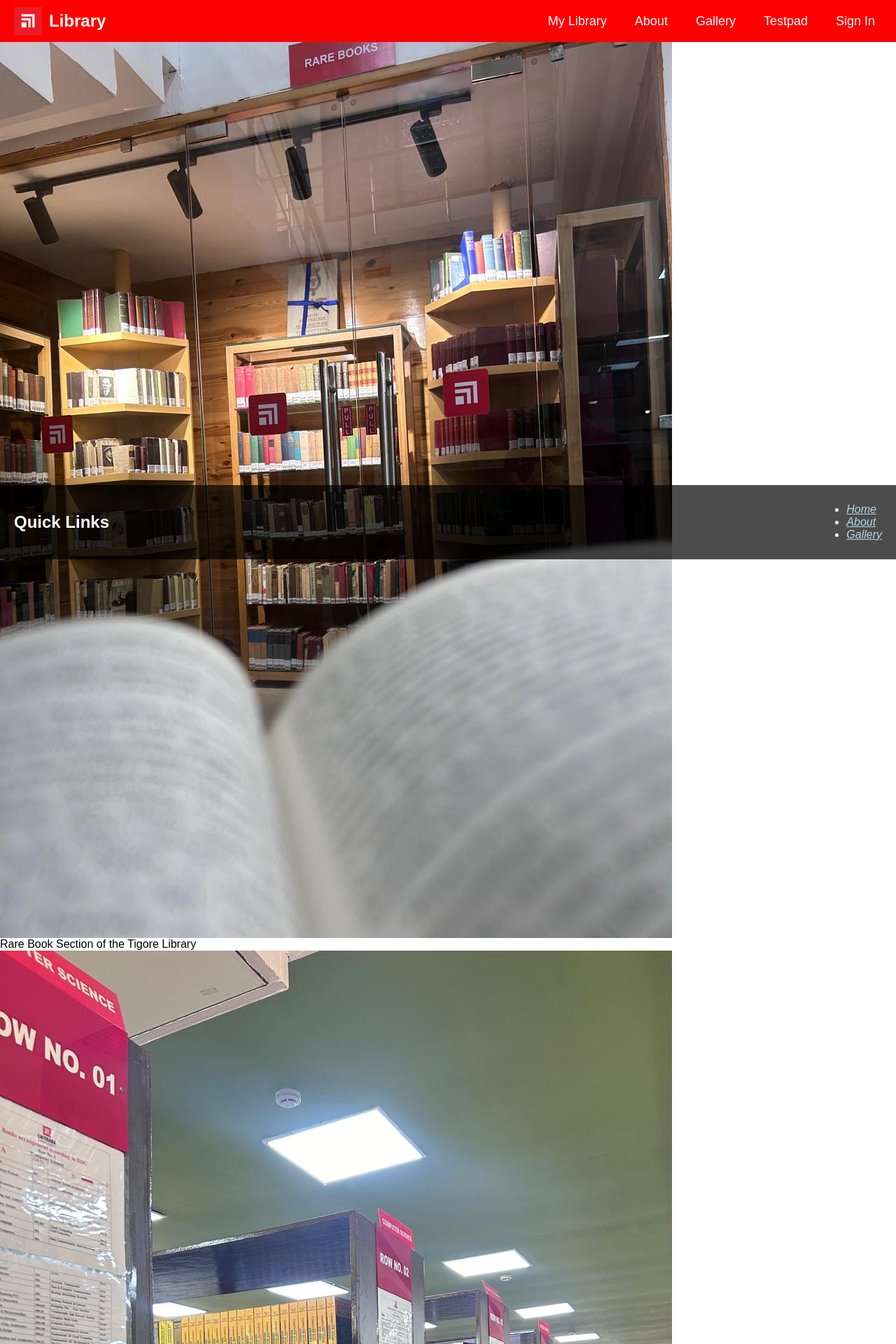
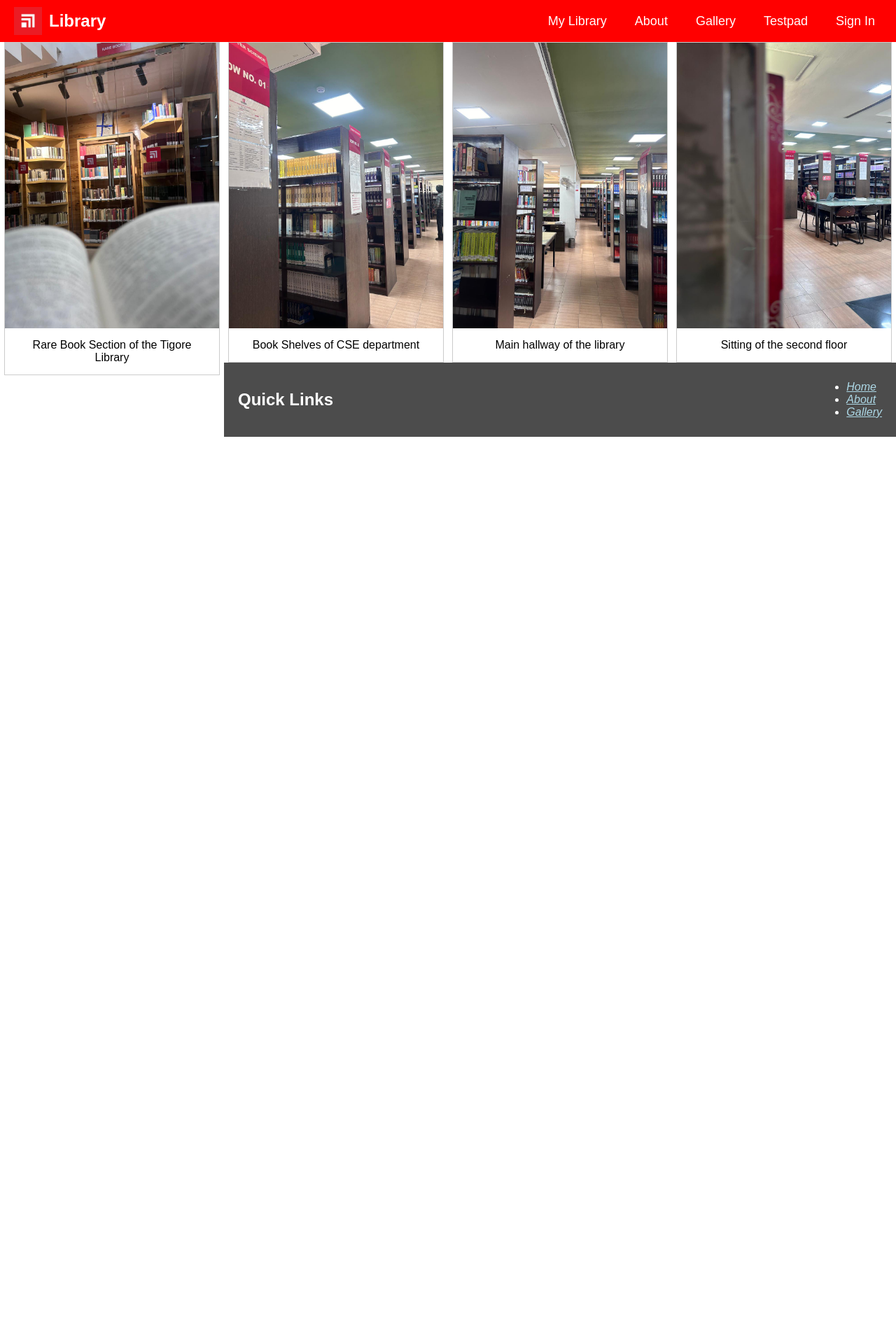
Before and after one commit to S-lentOne/Library-Website, a PHP site: page /Gallery.html in a window 1280 px wide. Shown: the top 1920 px of the page at 70% size. After the commit the page ends 624 px from the top, so only its background shows below. Run offline with PHP 8.4, Linux system fonts and the light colour scheme.

Commit message:
Update Project.css

```diff
--- a/Project.css
+++ b/Project.css
@@ -319,7 +319,7 @@ table{
 
 	display:flex;
 	background-color: hsl(0, 0%, 100%);
-	text-align:;
+	text-align:left;
 	align-items:center;
 	flex-direction:column;
 	justify-content: center;
@@ -346,7 +346,7 @@ table{
 .login input {
 	width:auto;
 	text-align:center;
-	margin:;
+	margin:5px;
 }
 .login button{
 	margin:20px;
@@ -458,7 +458,7 @@ button:hover {
 .signup input {
 	width:auto;
 	text-align:center;
-	margin:;
+	margin:10px;
 }
 .signup button{
 	margin:20px;
@@ -468,3 +468,49 @@ button:hover {
 	font-style: normal;
 	text-decoration: none;
 }
+div.gallery {
+	border: 1px solid #ccc;
+  }
+
+  div.gallery:hover {
+	border: 1px solid #777;
+  }
+
+  div.gallery img {
+	width: 100%;
+	height: auto;
+  }
+
+  div.desc {
+	padding: 15px;
+	text-align: center;
+  }
+
+  * {
+	box-sizing: border-box;
+  }
+
+  .responsive {
+	padding: 0 6px;
+	float: left;
+	width: 24.99999%;
+  }
+
+  @media only screen and (max-width: 700px) {
+	.responsive {
+	  width: 49.99999%;
+	  margin: 6px 0;
+	}
+  }
+
+  @media only screen and (max-width: 500px) {
+	.responsive {
+	  width: 100%;
+	}
+  }
+
+  .clearfix:after {
+	content: "";
+	display: table;
+	clear: both;
+  }
```
